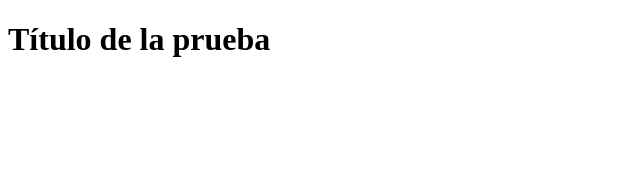
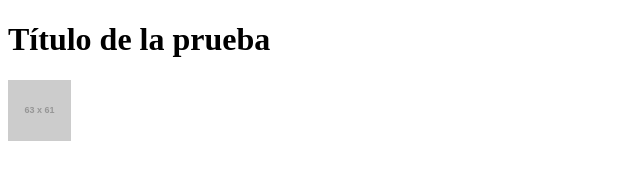
Before and after one commit to martinmiguelmuniz/proyecto_prueba, a plain HTML site: page index.html in a window 1280 px wide. Shown: the whole page, without its empty margins (0-640 px from the left). Drawn offline with Linux system fonts and the light colour scheme; placeholder pictures from the web are drawn by us.

Commit message:
agregue img

```diff
--- a/index.html
+++ b/index.html
@@ -5,5 +5,6 @@
 </head>
 <body>
 <h1>Título de la prueba</h1>
+<img src="http://placehold.it/63x61">
 </body>
 </html>
```
